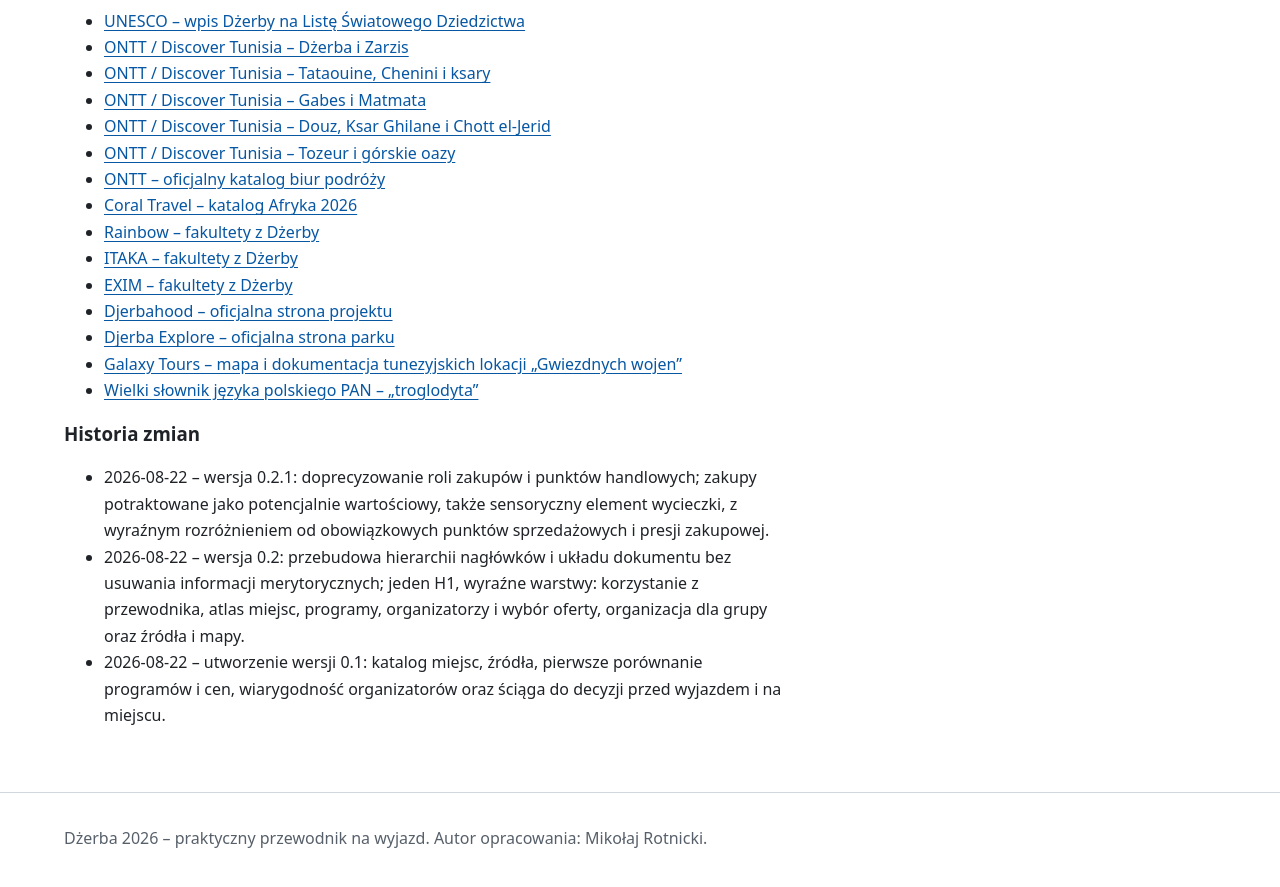
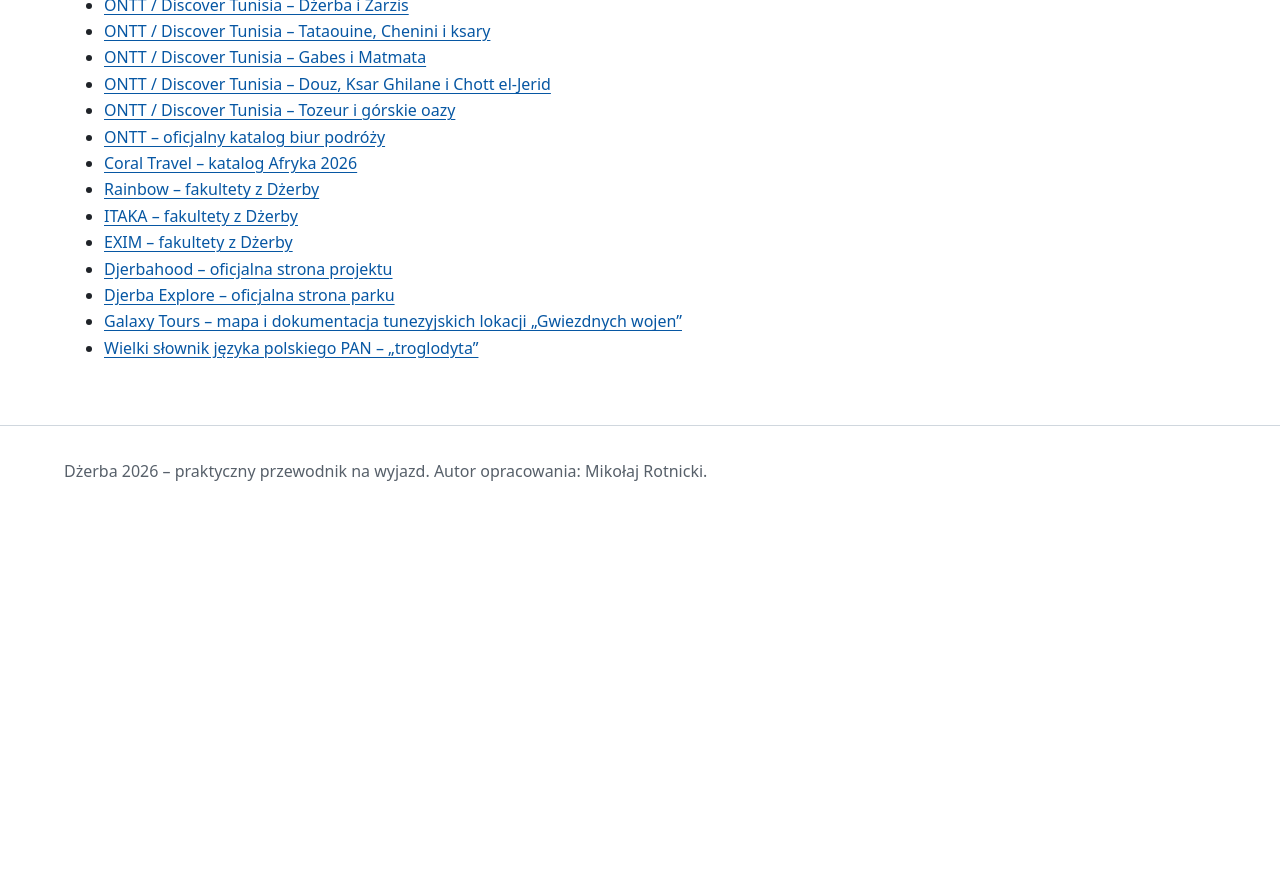
Before and after one commit to rotnicki/djerba-2026, a Jekyll site: the page built from wycieczki.md, in a window 1280 px wide and 900 px high, scrolled down 30688 px. Shown: the top 887 px of the window. Built offline with Jekyll 4.4.1, drawn with Linux system fonts in a browser that asks for light colours; our own code applies the rules of GitHub Pages for plain Markdown files; after the commit the page ends 31221 px from its top, so only the background shows below that; some of the changed text lies outside the part shown.

Commit message:
Usuń techniczną historię wersji wycieczek

```diff
--- a/wycieczki.md
+++ b/wycieczki.md
@@ -1,8 +1,6 @@
 # Wycieczki i miejsca – przewodnik decyzyjny
 
-Sprawdzono: 22 sierpnia 2026 r.
-
-Wersja robocza: 0.2.1.
+Stan weryfikacji: 22 sierpnia 2026 r.
 
 Ten przewodnik ma dwa główne cele:
 
@@ -986,9 +984,3 @@
 - [Djerba Explore – oficjalna strona parku](https://www.djerbaexplore.com/)
 - [Galaxy Tours – mapa i dokumentacja tunezyjskich lokacji „Gwiezdnych wojen”](https://galaxytours.com/starwars-locations-tunisia-map/)
 - [Wielki słownik języka polskiego PAN – „troglodyta”](https://wsjp.pl/haslo/podglad/58076/troglodyta/5182815/czlowiek-pierwotny)
-
-### Historia zmian
-
-- 2026-08-22 – wersja 0.2.1: doprecyzowanie roli zakupów i punktów handlowych; zakupy potraktowane jako potencjalnie wartościowy, także sensoryczny element wycieczki, z wyraźnym rozróżnieniem od obowiązkowych punktów sprzedażowych i presji zakupowej.
-- 2026-08-22 – wersja 0.2: przebudowa hierarchii nagłówków i układu dokumentu bez usuwania informacji merytorycznych; jeden H1, wyraźne warstwy: korzystanie z przewodnika, atlas miejsc, programy, organizatorzy i wybór oferty, organizacja dla grupy oraz źródła i mapy.
-- 2026-08-22 – utworzenie wersji 0.1: katalog miejsc, źródła, pierwsze porównanie programów i cen, wiarygodność organizatorów oraz ściąga do decyzji przed wyjazdem i na miejscu.
```
